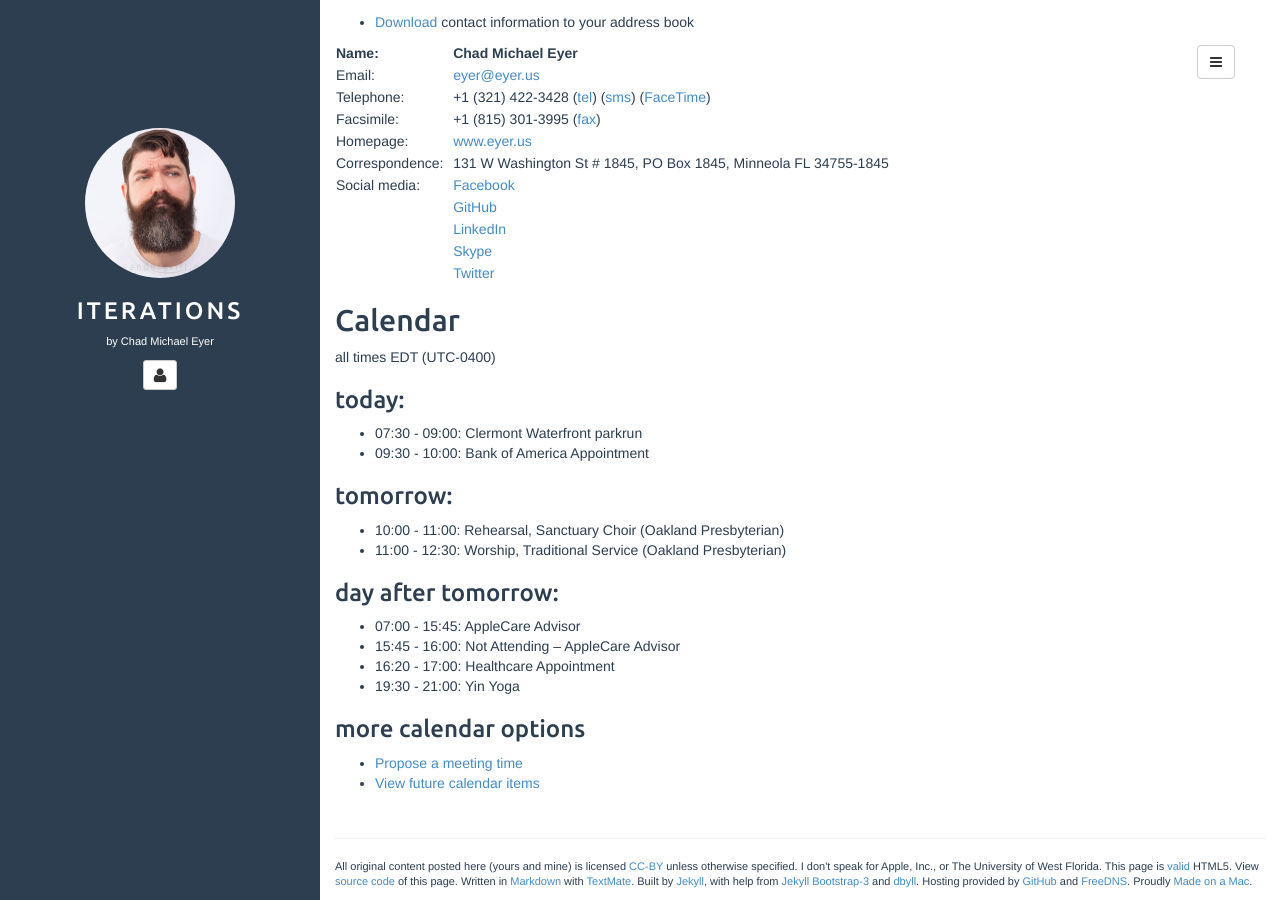
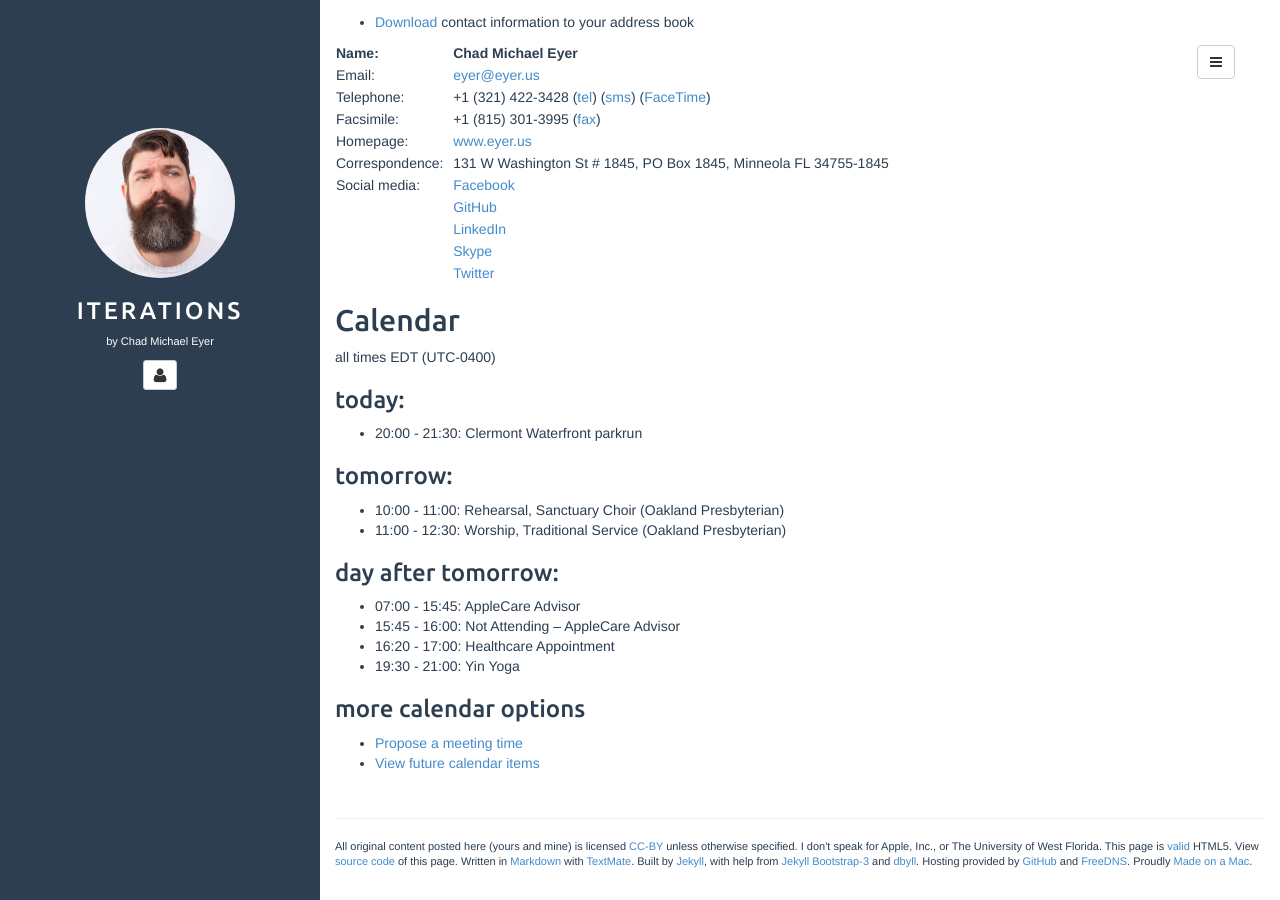
Before and after one commit to chadmichaeleyer/chadmichaeleyer.github.io, a Jekyll site: the page built from about.md, in a window 1280 px wide and 900 px high, scrolled down 1130 px. Built offline with Jekyll 4.4.1, drawn with Linux system fonts in a browser that asks for light colours.

Commit message:
calendar update

```diff
--- a/calendar-year.markdown
+++ b/calendar-year.markdown
@@ -2,8 +2,7 @@ all times EDT (UTC-0400)
 
 ### 2017-07-15 (Sat):
 
-* 07:30 - 09:00: Clermont Waterfront parkrun
-* 09:30 - 10:00: Bank of America Appointment
+* 20:00 - 21:30: Clermont Waterfront parkrun
 
 ### 2017-07-16 (Sun):
 
--- a/calendar.markdown
+++ b/calendar.markdown
@@ -2,8 +2,7 @@ all times EDT (UTC-0400)
 
 ### today:
 
-* 07:30 - 09:00: Clermont Waterfront parkrun
-* 09:30 - 10:00: Bank of America Appointment
+* 20:00 - 21:30: Clermont Waterfront parkrun
 
 ### tomorrow:
 
```
Also changed, not shown: other parts of calendar-year.markdown (+1 -0 lines).
